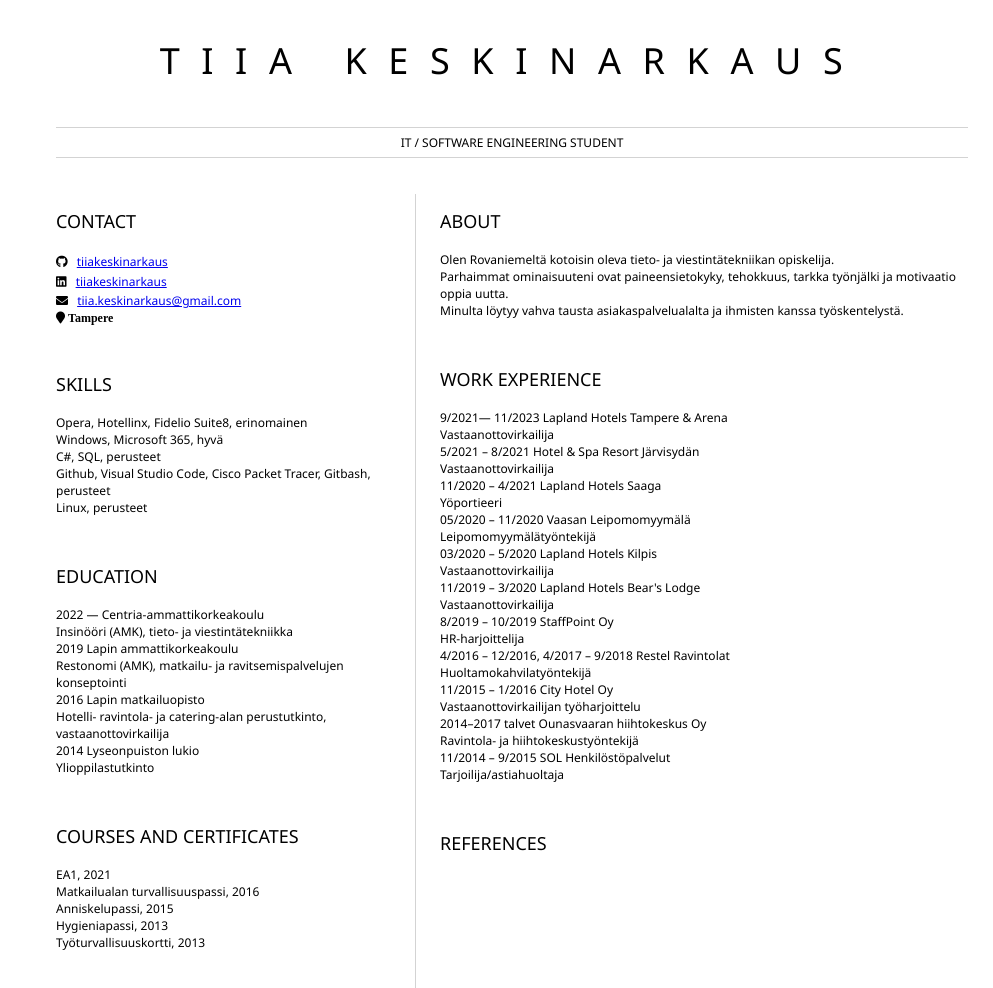
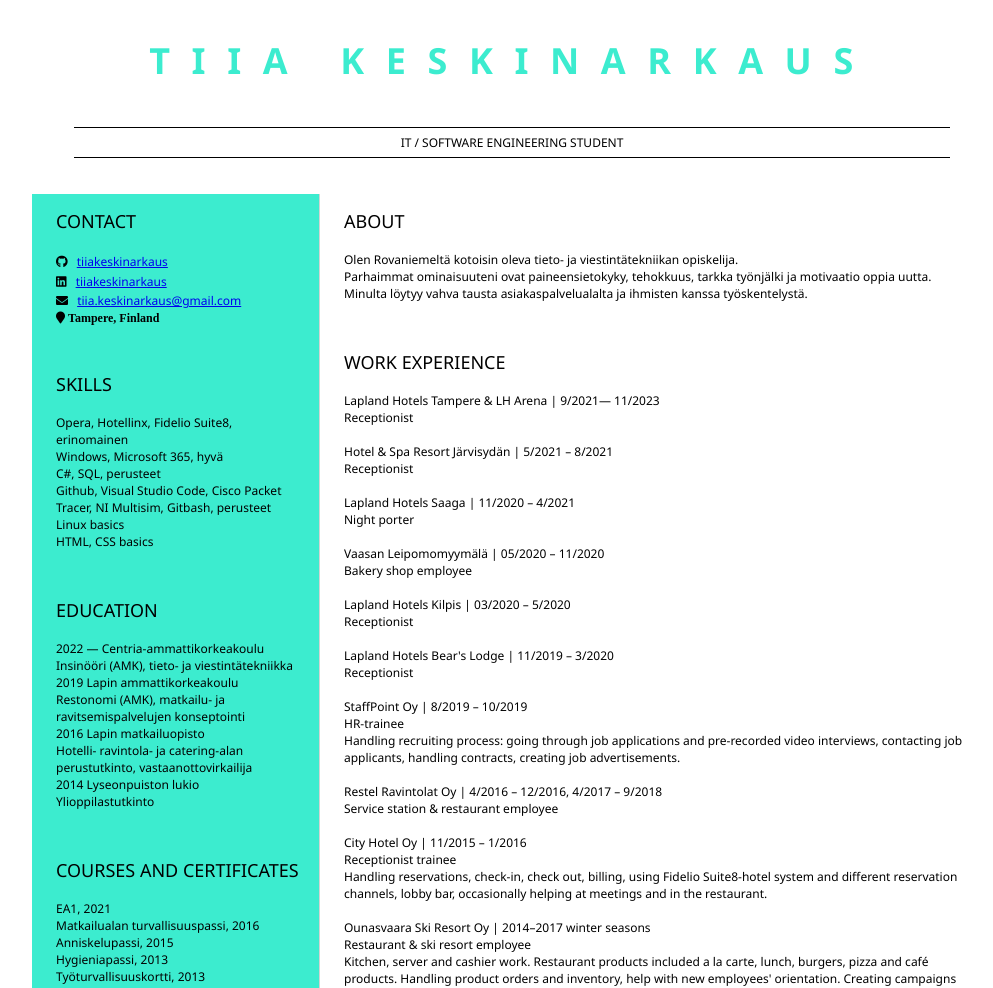
Before and after one commit to tiiakeskinarkaus/resume, a plain HTML site: page index.html in a window 1280 px wide. Shown: the top 988 px of the page, without its empty margins (128-1121 px from the left). Drawn offline with Linux system fonts and the light colour scheme.

Commit message:
Add resume content

```diff
--- a/index.html
+++ b/index.html
@@ -2,33 +2,38 @@
         <link href="style.css" rel="stylesheet">
         <title>Tiia Keskinarkaus resume</title>
         <link rel="stylesheet" href="https://cdnjs.cloudflare.com/ajax/libs/font-awesome/5.15.4/css/all.min.css">
+
 </head>
 
 <body>
         <header id="header">
-            <h1>TIIA KESKINARKAUS</h1>
+            <div class="main-info">
+                <h1>
+                    <strong>TIIA KESKINARKAUS</strong>
+                </h1>
+            </div>
             <hr>
             IT / SOFTWARE ENGINEERING STUDENT
             <hr>
         </header>
         <main>
-			<article id="mainLeft">
+            <article id="mainLeft">
 				<section>
 					<h2>CONTACT</h2>
 					<!-- contact info including social media -->
                     <p>
                         <i class="fab fa-github" aria-hidden="true"></i>
-                        <a href="github.com/gh-username">tiiakeskinarkaus</a>
+                        <a href="https://github.com/tiiakeskinarkaus">tiiakeskinarkaus</a>
                     </p>
                     <p>
                         <i class="fab fa-linkedin" aria-hidden="true"></i>
-                        <a href="linkedin.com/linkedin-username">tiiakeskinarkaus</a>
+                        <a href="https://www.linkedin.com/in/tiiakeskinarkaus">tiiakeskinarkaus</a>
                     </p>
                     <p>
                         <i class="fa fa-envelope" aria-hidden="true"></i>
-                        <a href="mailto:your-email@example.com">tiia.keskinarkaus@gmail.com</a>
+                        <a href="https://gmail.com">tiia.keskinarkaus@gmail.com</a>
                     </p>
-                    <i class="fa fa-map-marker"> Tampere</i>
+                    <i class="fa fa-map-marker"> Tampere, Finland</i>
 
 				</section>
 				<section>
@@ -40,9 +45,11 @@
                     <br>
                     C#, SQL, perusteet
                     <br>
-                    Github, Visual Studio Code, Cisco Packet Tracer,  Gitbash, perusteet
+                    Github, Visual Studio Code, Cisco Packet Tracer, NI Multisim,  Gitbash, perusteet
                     <br>
-                    Linux, perusteet
+                    Linux basics
+                    <br>
+                    HTML, CSS basics
 				</section>
 				<section>
 					<h2>EDUCATION</h2>
@@ -90,52 +97,73 @@
 				<section>
 					<h2>WORK EXPERIENCE</h2>
 					<!-- your work experience -->
-                    9/2021— 11/2023 Lapland Hotels Tampere & Arena
+                    Lapland Hotels Tampere & LH Arena | 9/2021— 11/2023
                     <br>
-                    Vastaanottovirkailija
+                    Receptionist
                     <br>
-                    5/2021 – 8/2021 Hotel & Spa Resort Järvisydän
                     <br>
-                    Vastaanottovirkailija
+                    Hotel & Spa Resort Järvisydän | 5/2021 – 8/2021
                     <br>
-                    11/2020 – 4/2021 Lapland Hotels Saaga
+                    Receptionist
                     <br>
-                    Yöportieeri
                     <br>
-                    05/2020 – 11/2020 Vaasan Leipomomyymälä
+                    Lapland Hotels Saaga | 11/2020 – 4/2021
                     <br>
-                    Leipomomyymälätyöntekijä
+                    Night porter
                     <br>
-                    03/2020 – 5/2020 Lapland Hotels Kilpis
                     <br>
-                    Vastaanottovirkailija
+                    Vaasan Leipomomyymälä | 05/2020 – 11/2020
                     <br>
-                    11/2019 – 3/2020 Lapland Hotels Bear's Lodge
+                    Bakery shop employee
                     <br>
-                    Vastaanottovirkailija
                     <br>
-                    8/2019 – 10/2019 StaffPoint Oy
+                    Lapland Hotels Kilpis | 03/2020 – 5/2020
                     <br>
-                    HR-harjoittelija
+                    Receptionist
                     <br>
-                    4/2016 – 12/2016, 4/2017 – 9/2018 Restel Ravintolat
                     <br>
-                    Huoltamokahvilatyöntekijä
+                    Lapland Hotels Bear's Lodge | 11/2019 – 3/2020
                     <br>
-                    11/2015 – 1/2016 City Hotel Oy
+                    Receptionist
                     <br>
-                    Vastaanottovirkailijan työharjoittelu
                     <br>
-                    2014–2017 talvet Ounasvaaran hiihtokeskus Oy
+                    StaffPoint Oy | 8/2019 – 10/2019
                     <br>
-                    Ravintola- ja hiihtokeskustyöntekijä
+                    HR-trainee
                     <br>
-                    11/2014 – 9/2015 SOL Henkilöstöpalvelut
+                    Handling recruiting process: going through job applications and pre-recorded video interviews, contacting job applicants, handling contracts, creating job advertisements.
                     <br>
-                    Tarjoilija/astiahuoltaja
+                    <br>
+                    Restel Ravintolat Oy | 4/2016 – 12/2016, 4/2017 – 9/2018
+                    <br>
+                    Service station & restaurant employee
+                    <br>
+                    <br>
+                    City Hotel Oy | 11/2015 – 1/2016
+                    <br>
+                    Receptionist trainee
+                    <br>
+                    Handling reservations, check-in, check out, billing, using Fidelio Suite8-hotel system and different reservation channels, lobby bar, occasionally helping at meetings and in the restaurant.
+                    <br>
+                    <br>
+                    Ounasvaara Ski Resort Oy | 2014–2017 winter seasons
+                    <br>
+                    Restaurant & ski resort employee
+                    <br>
+                    Kitchen, server and cashier work. Restaurant products included a la carte, lunch, burgers, pizza and café products. Handling product orders and inventory, help with new employees' orientation. Creating campaigns and baking sweet pastries of my own choice. Occasional assistance at ski lifts.
+                    <br>
+                    <br>
+                    SOL Henkilöstöpalvelut | 11/2014 – 9/2015
+                    <br>
+                    Waitress
+                    <br>
+                    Waitress gigs on-demand, different locations. Mainly buffet and large catering events.
 				</section>
                 <section>
                     <H2>REFERENCES</H2>
+                    Lapland Hotels Oy
+                    <br>
+                    StaffPoint Oy
                 </section>
 			</article>
 		</main>
--- a/style.css
+++ b/style.css
@@ -4,7 +4,9 @@ body {
         max-width: 960px;
         margin: auto;
     h1 {
+        font-weight: normal;
         font-size: 3em;
+        color: rgb(60, 236, 207);
         letter-spacing: .6em;
         padding-top: 1em;
         padding-bottom: 1em;
@@ -24,7 +26,7 @@ body {
     main
         {
             display: grid;
-            grid-template-columns: 40% 60%;
+            grid-template-columns: 30% 70%;
             margin-top: 3em;
         }
         header {
@@ -45,8 +47,11 @@ body {
         }
 
         hr {
-            border: none;
-            background-color: lightgray;
+            border: 0;
+            clear:both;
+            display:block;
+            width: 96%;
+            background-color: black;
             height: 1px;
         }
 
@@ -54,7 +59,7 @@ body {
             font-weight: 100;
             margin-bottom: 0;
         }
-        #mainLeft {
+        #mainLeft {background-color: rgb(60, 236, 207);
             border-right: 1px solid lightgray;
         }
     }
```
